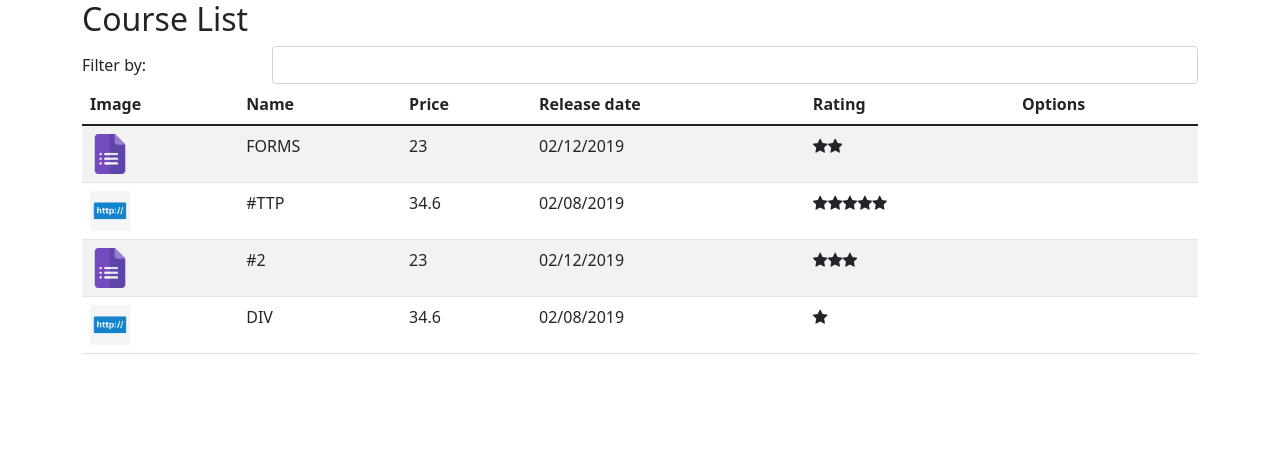
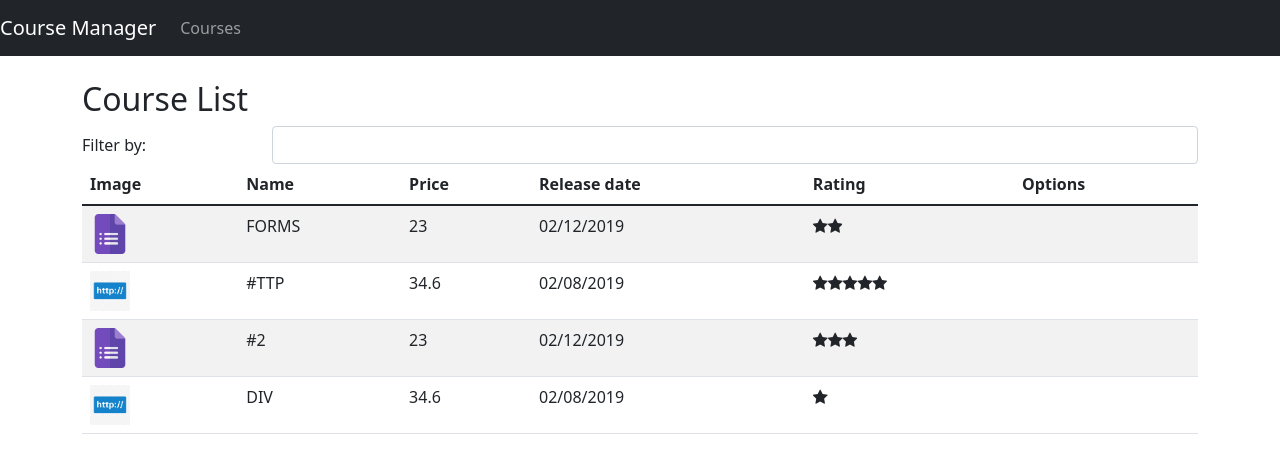
Before and after one commit to ebolzan/manager-course, an Angular app: page /courses in a window 1280 px wide. Shown: the top 464 px of the page. Built offline with nearby package versions, Linux system fonts and the light colour scheme.

Commit message:
created routers pages - lesson

```diff
--- a/src/app/app.component.html
+++ b/src/app/app.component.html
@@ -1,3 +1,7 @@
-<div class="container">
-  <app-course-list></app-course-list>
+
+<app-nav-bar></app-nav-bar>
+<div class="container mt-4">
+  <!-- <app-course-list></app-course-list> -->
+
+  <router-outlet></router-outlet>
 </div>
--- a/src/app/courses/course-list.component.ts
+++ b/src/app/courses/course-list.component.ts
@@ -3,7 +3,7 @@
 import { CourseService } from "./course.service";
 
 @Component({
-  selector: 'app-course-list',
+ // selector: 'app-course-list',
   templateUrl: './course-list.component.html',
 })
 export class CourseListComponent implements OnInit {
--- /dev/null
+++ b/src/app/error-404/error-404.component.html
@@ -0,0 +1 @@
+<h2>Page not found</h2>
--- /dev/null
+++ b/src/app/error-404/error-404.component.ts
@@ -0,0 +1,10 @@
+import { Component } from "@angular/core";
+
+@Component(
+  {
+    templateUrl : './error-404.component.html'
+  }
+)
+export class Error404Component{
+
+}
--- /dev/null
+++ b/src/app/nav-bar/nav-bar.component.html
@@ -0,0 +1,16 @@
+<nav class="navbar navbar-expand-lg navbar-dark bg-dark">
+  <a  class="navbar-brand">Course Manager</a>
+
+  <button class="navbar-toggler" type="button" data-toggle="collapse" data-target="#navbarSupportedContent"
+      aria-controls="navbarSupportedContent" aria-expanded="false" aria-label="Toggle navigation">
+      <span class="navbar-toggler-icon"></span>
+  </button>
+
+  <div class="collapse navbar-collapse" id="navbarSupportedContent">
+      <ul class="navbar-nav mr-auto">
+          <li class="nav-item">
+              <a   class="nav-link">Courses</a>
+          </li>
+      </ul>
+  </div>
+</nav>
--- /dev/null
+++ b/src/app/nav-bar/nav-bar.component.ts
@@ -0,0 +1,11 @@
+import { Component } from "@angular/core";
+
+@Component(
+  {
+    selector : 'app-nav-bar',
+    templateUrl : './nav-bar.component.html'
+  }
+)
+export class NavBarComponent{
+
+}
```
Also changed, not shown: src/app/app.module.ts (+20 -2 lines), src/app/pipe/replace.pipe.ts (renamed from src/app/pipe/replace.pite.ts).
